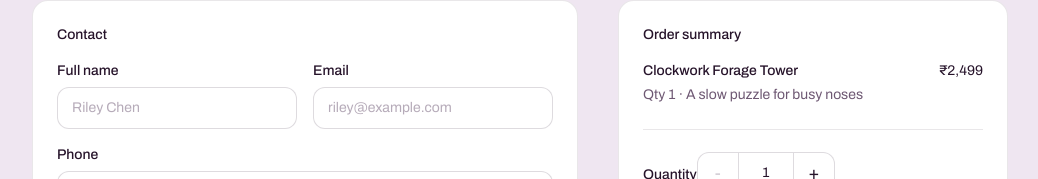
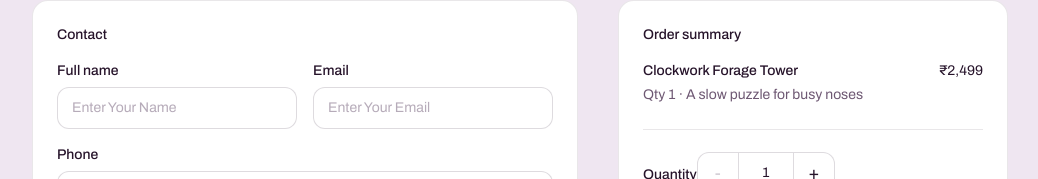
Before and after one commit to piyushFunde/mitu22btcs0539-hwa-hackathon, a Next.js app: page /checkout in a window 1280 px wide. Shown: the part 217-396 px from the top of the page, without its empty margins (120-1158 px from the left). Built offline with nearby package versions, Linux system fonts and the light colour scheme.

Commit message:
Replace sample checkout placeholders with prompts

```diff
--- a/app/checkout/page.tsx
+++ b/app/checkout/page.tsx
@@ -87,7 +87,7 @@ export default function CheckoutPage() {
                 label="Full name"
                 name="name"
                 autoComplete="name"
-                placeholder="Riley Chen"
+                placeholder="Enter Your Name"
                 error={errors.name}
               />
               <Field
@@ -95,7 +95,7 @@ export default function CheckoutPage() {
                 name="email"
                 type="email"
                 autoComplete="email"
-                placeholder="riley@example.com"
+                placeholder="Enter Your Email"
                 error={errors.email}
               />
               <Field
```
